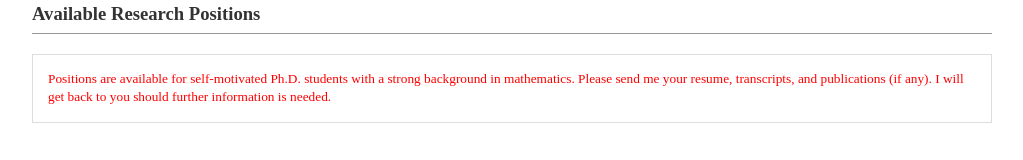
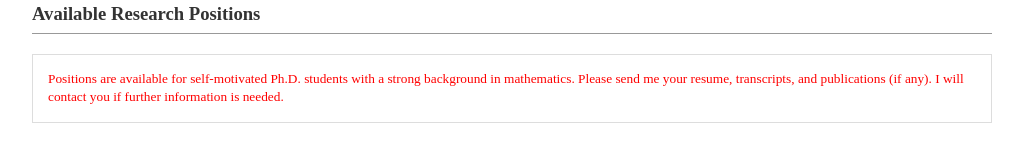
Before and after one commit to bedeer/bedeer.github.io, a plain HTML site: page index.html in a window 1280 px wide. Shown: the part 1070-1230 px from the top of the page, without its empty margins (128-1151 px from the left). Drawn offline with Linux system fonts and the light colour scheme.

Commit message:
Update index.html

```diff
--- a/index.html
+++ b/index.html
@@ -346,7 +346,7 @@
         <section class="section">
             <h2>Available Research Positions</h2>
             <div class="news-section">
-				<p style="color: red;">Positions are available for self-motivated Ph.D. students with a strong background in mathematics. Please send me your resume, transcripts, and publications (if any). I will get back to you should further information is needed.</p>
+				<p style="color: red;">Positions are available for self-motivated Ph.D. students with a strong background in mathematics. Please send me your resume, transcripts, and publications (if any). I will contact you if further information is needed.</p>
             </div>
         </section>
 
```
